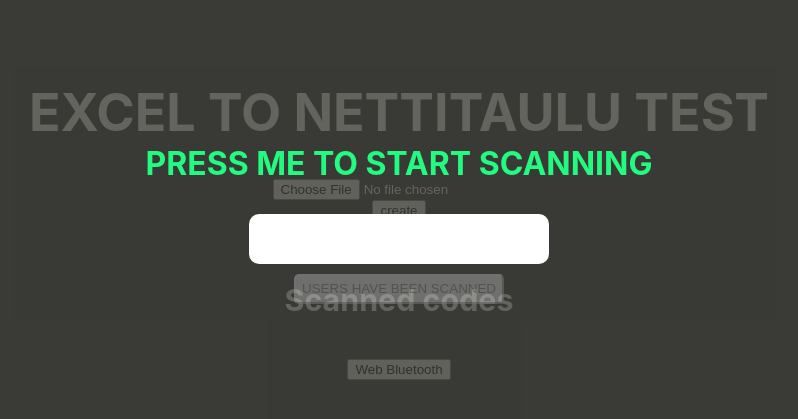
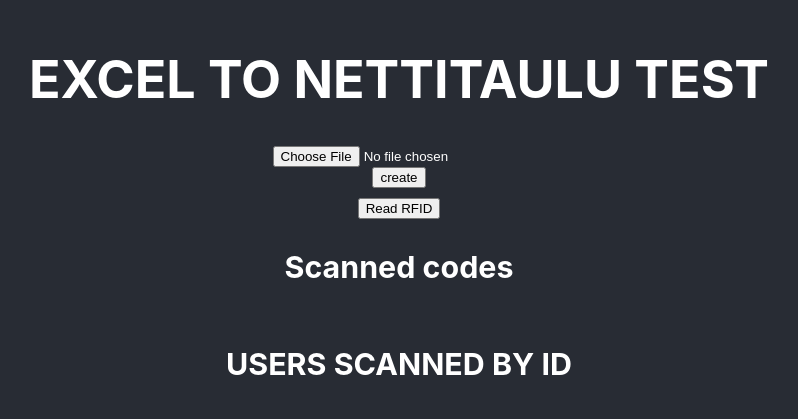
Before and after one commit to Heimot/Excel-To-Nettitaulu-Data, a React (Create React App) app: page / in a window 1280 px wide. Shown: the part 187-606 px from the top of the page, without its empty margins (241-1039 px from the left). Built offline with nearby package versions, Linux system fonts and the light colour scheme.

Commit message:
Updates added to include Lisätietoa box

```diff
--- a/package.json
+++ b/package.json
@@ -6,6 +6,7 @@
     "@testing-library/jest-dom": "^5.12.0",
     "@testing-library/react": "^11.2.6",
     "@testing-library/user-event": "^12.8.3",
+    "jsbarcode": "^3.11.4",
     "react": "^17.0.2",
     "react-dom": "^17.0.2",
     "react-scripts": "4.0.3",
--- a/src/App.js
+++ b/src/App.js
@@ -2,6 +2,7 @@ import { useEffect, useState } from 'react';
 import XLSX from 'xlsx';
 import './App.css';
 import Blocker from './Blocker';
+import JsBarcode from 'jsbarcode';
 
 
 function App() {
@@ -60,7 +61,8 @@ function App() {
             let oneID = await fetch("http://localhost:3002/products/post", {
               method: "POST",
               headers: {
-                'Content-Type': 'application/json'
+                'Content-Type': 'application/json',
+                'Authorization': 'Bearer '
               },
               body: JSON.stringify({
                 kukka: allOrders[k][0],
@@ -73,7 +75,7 @@ function App() {
           }
         }
       }
-      orderData = { tpvm: allOrders[2][i], kpvm: allOrders[3][i], code: allOrders[1][i], kauppa: allOrders[0][i] };
+      orderData = { tpvm: allOrders[3][i], kpvm: allOrders[4][i], code: allOrders[1][i], kauppa: allOrders[0][i], lisatieto: allOrders[2][i] };
       console.log(orderData)
       if (ids.length !== 0) {
         createOrder(ids, orderData);
@@ -88,14 +90,15 @@ function App() {
     fetch("http://localhost:3002/orders/post/", {
       method: "POST",
       headers: {
-        'Content-Type': 'application/json'
+        'Content-Type': 'application/json',
+        'Authorization': 'Bearer '
       },
       body: JSON.stringify({
         kauppa: orderData.kauppa,
         date: orderData.kpvm,
         toimituspvm: orderData.tpvm,
         orderLisatieto: orderData.code,
-        alisatieto: "Excel import works!!!!",
+        alisatieto: orderData.lisatieto,
         products: ids
 
       })
@@ -224,9 +227,11 @@ function App() {
     setUsers(users)
   }
 
+
+
   return (
     <div className="App">
-      {blocked ?
+      {!blocked ?
         <Blocker remove={() => removeBlocker()} userData={(users) => userData(users)} />
         : null}
       <header className="App-header">
@@ -246,15 +251,16 @@ function App() {
             )
           })}
         </div>
+        {/*<div>
+          <button onClick={() => conBluetooth()}>Web Bluetooth</button>
+        </div>*/}
+
         <div>
-          <button onClick={() => conBluetooth()}>Web Bluetooth</button>
-        </div>
-        {getUsers ? <div>
           <h3>USERS SCANNED BY ID</h3>
-          {getUsers.map(user => {
+          {getUsers?.map(user => {
             return (<div key={user}>{user}</div>)
           })}
-        </div> : null}
+        </div>
       </header>
 
     </div>
--- a/src/Blocker.js
+++ b/src/Blocker.js
@@ -5,7 +5,7 @@ let touchId = "";
 let scan = false;
 let timeOut = null;
 
-// SCANNING USERS USING IDENTIV KDB WEDGE AND UTRUST 4701F
+// SCANNING USERS USING IDENTIV KBD WEDGE AND UTRUST 4701F
 
 function Blocker({ remove, userData }) {
     const [ids, setIds] = useState([]);
```
Also changed, not shown: 1 other file (tests, documents, lock files or other folders).
